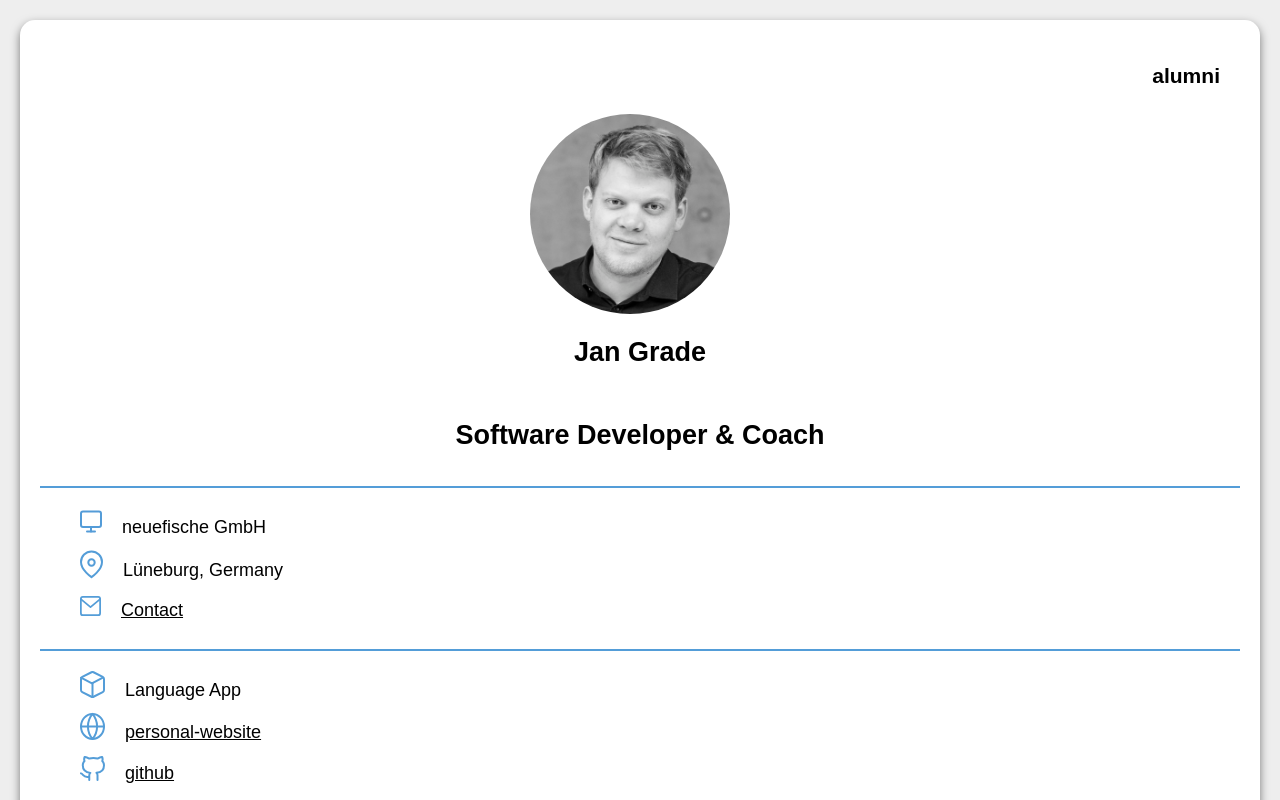
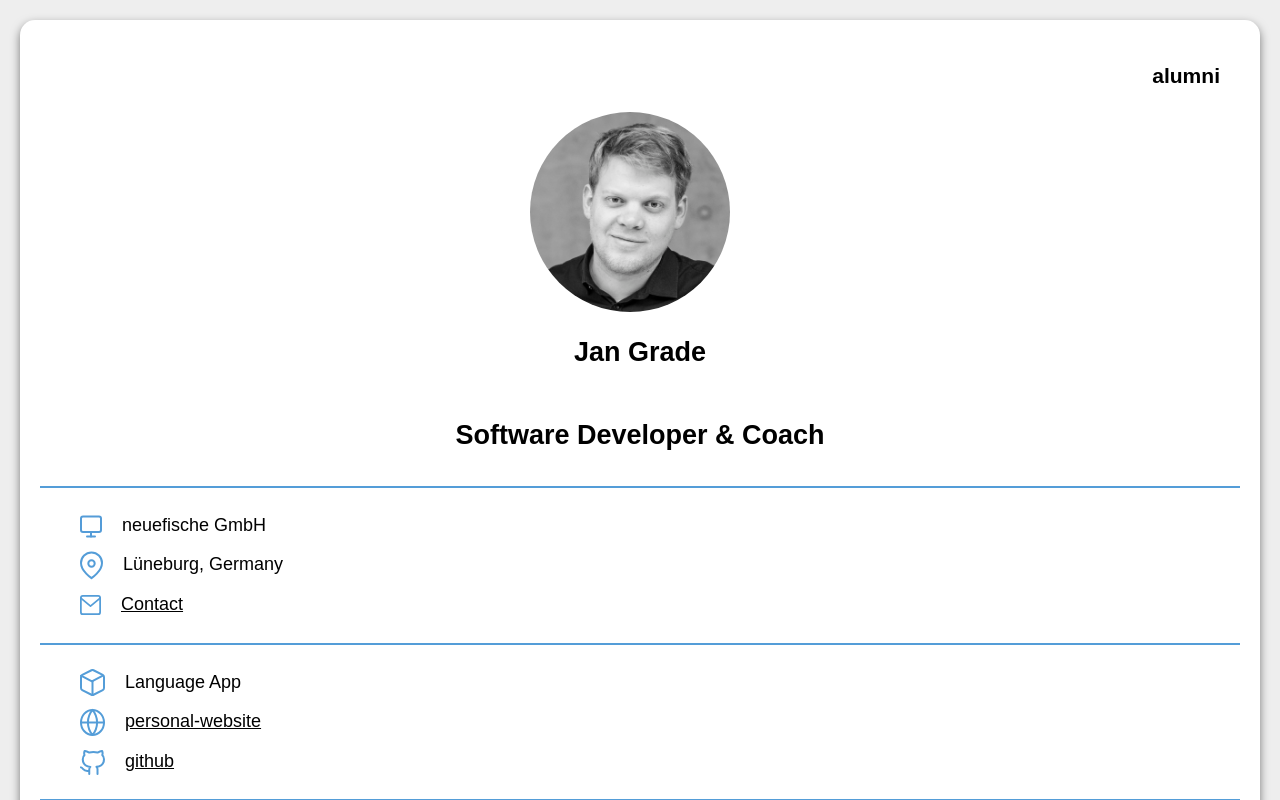
Before and after one commit to evabrinkmann/capstone-project, a React (Create React App) app: page / in a window 1280 px wide. Shown: the top 800 px of the page. Built offline with nearby package versions, Linux system fonts and the light colour scheme.

Commit message:
Fix position icons

```diff
--- a/src/App.js
+++ b/src/App.js
@@ -142,9 +142,7 @@ const ProfileCard = styled.section`
   img {
     display: inline-flex;
     align-self: center;
-    /* height: 1em;
-    width: 1em; */
-    top: 0.125em;
+    vertical-align: middle;
     position: relative;
     margin-right: 20px;
   }
```
